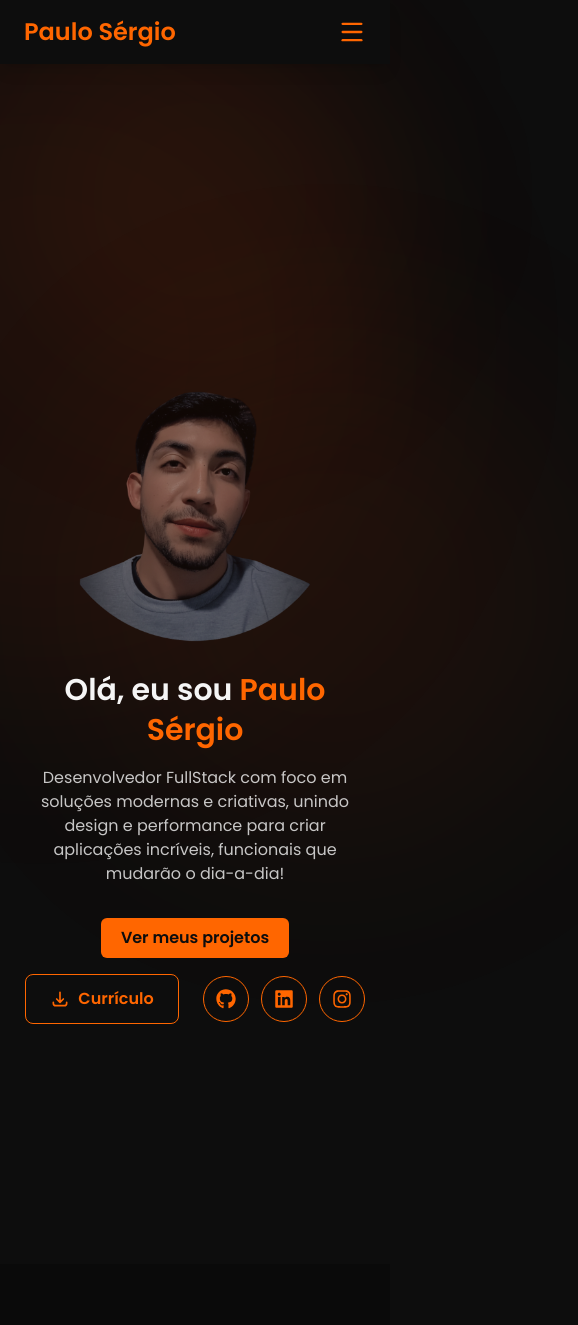
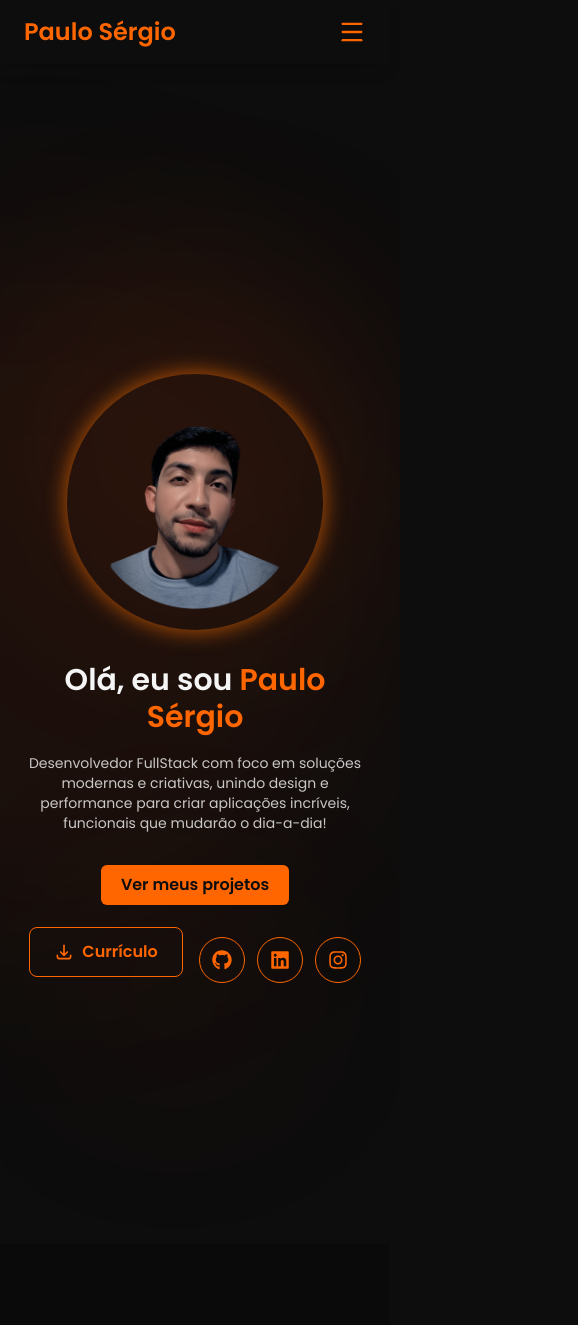
Before and after one commit to PauloSsF24/my-portfolio, a Next.js app: page / in a window 390 px wide. Shown: the top 1325 px of the page, 578 px wide, since content can reach past the window. Built offline with nearby package versions, Linux system fonts and the light colour scheme.

Commit message:
Ultimos ajustes de responsividade

```diff
--- a/app/components/HomeSection.tsx
+++ b/app/components/HomeSection.tsx
@@ -5,39 +5,39 @@ import { FaGithub, FaLinkedin, FaInstagram } from "react-icons/fa";
 
 export default function HomeSection() {
   return (
-    <section className="min-h-screen flex flex-col items-center justify-center text-center px-5">
-      {/* EFEITOS DE FUNDO */}
+    <section className="min-h-screen flex flex-col items-center justify-center text-center px-5 relative">
       <div className='absolute top-0 left-0 w-[400px] h-[400px] rounded-full
       bg-gradient-to-r from-[#FC410010] to-[#FC410010] blur-[80px] -z-10'></div>
       <div className='absolute top-0 right-0 w-[700px] h-[700px] rounded-full
       bg-gradient-to-r from-[#FC410010] to-[#FC410010] blur-[100px] -z-10'></div>
-      <div className='absolute bottom-0 left-[20%] w-[500px] h-[500px] rounded-full
-      bg-gradient-to-r from-[#FC410010] to-[#FC410010] blur-[100px] -z-10'></div>
+      <div className='absolute bottom-0 left-[20%] w-[50vw] h-[50vw] rounded-full bg-gradient-to-r from-[#FC410010] to-[#FC410010] blur-[100px] -z-10'></div>
 
-      {/* FOTO MOBILE */}
-      <div>
+      <article className="grid grid-cols-1 lg:grid-cols-2 gap-8 items-center max-w-6xl mx-auto">
+
+        {/* IMAGEM — vem primeiro no mobile */}
+        <div className="order-1 lg:order-2 flex justify-center relative mt-8 lg:mt-0">
+          <div className="relative w-64 h-64 md:w-80 md:h-80 lg:w-96 lg:h-96 rounded-full overflow-hidden shadow-[0_0_20px_2px_rgba(255,115,0,0.6)] hover:shadow-[0_0_40px_10px_rgba(255,115,0,0.8)] transition-shadow duration-300">
             <Image
               src={profile}
               alt="Foto de perfil"
-          height={800}
+              fill
+              className="object-cover rounded-full"
               priority
-          className="object-cover opacity-60 lg:hidden rounded-full"
             />
-        <div className="absolute inset-0 opacity-40 md:hidden"></div>
+          </div>
         </div>
 
-      <article className="grid grid-cols-1 lg:grid-cols-2 gap-8 items-center">
-        {/* TEXTO */}
-        <div>
-          <h1 className="text-3xl md:text-4xl lg:text-5xl font-bold leading-10">
+        {/* TEXTO — vem depois no mobile */}
+        <div className="order-2 lg:order-1 text-center lg:text-left">
+          <h1 className="text-3xl md:text-4xl lg:text-5xl font-bold leading-tight">
             Olá, eu sou <span className="text-primary">Paulo Sérgio</span>
           </h1>
-          <p className="max-w-2xl lg:text-lg text-light/80 mt-4">
+          <p className="max-w-xl mx-auto lg:mx-0 lg:max-w-2xl text-light/80 mt-4 text-sm md:text-base lg:text-lg">
             Desenvolvedor FullStack com foco em soluções modernas e criativas, unindo design e performance para criar aplicações incríveis, funcionais que mudarão o dia-a-dia!
           </p>
 
           {/* BOTÕES */}
-          <div className="flex flex-wrap items-center justify-center gap-4 mt-8">
+          <div className="flex flex-wrap items-center justify-center lg:justify-start gap-4 mt-8">
             <a
               href="#projetos"
               className="px-5 py-2 rounded-md flex items-center justify-center w-fit gap-2 bg-primary text-dark font-semibold hover:bg-orange-500 transition"
@@ -54,8 +54,7 @@ export default function HomeSection() {
               Currículo
             </a>
 
-            {/* REDES SOCIAIS */}
-            <div className="flex gap-3 ml-2">
+            <div className="flex gap-3 mt-4 md:mt-0">
               <a
                 href="https://github.com/PauloSsF24"
                 target="_blank"
@@ -80,19 +79,6 @@ export default function HomeSection() {
             </div>
           </div>
         </div>
-
-        {/* FOTO DO LADO DIREITO */}
-        <div className="hidden md:flex justify-center relative -mt-28 lg:-mt-28">
-          <div className="rounded-full overflow-hidden shadow-[0_0_20px_2px_rgba(255,115,0,0.6)] hover:shadow-[0_0_40px_10px_rgba(255,115,0,0.8)] transition-shadow duration-300 relative w-[300px] h-[300px] lg:w-[400px] lg:h-[400px]">
-            <Image
-              src={profile}
-              alt="Foto de perfil"
-              fill
-              className="rounded-full w-64 h-64 object-cover shadow-[0_0_25px_#ff6600]"
-              priority
-            />
-          </div>
-        </div>
       </article>
     </section>
   );
```
Lines whose indentation alone changed are shown as unchanged.
